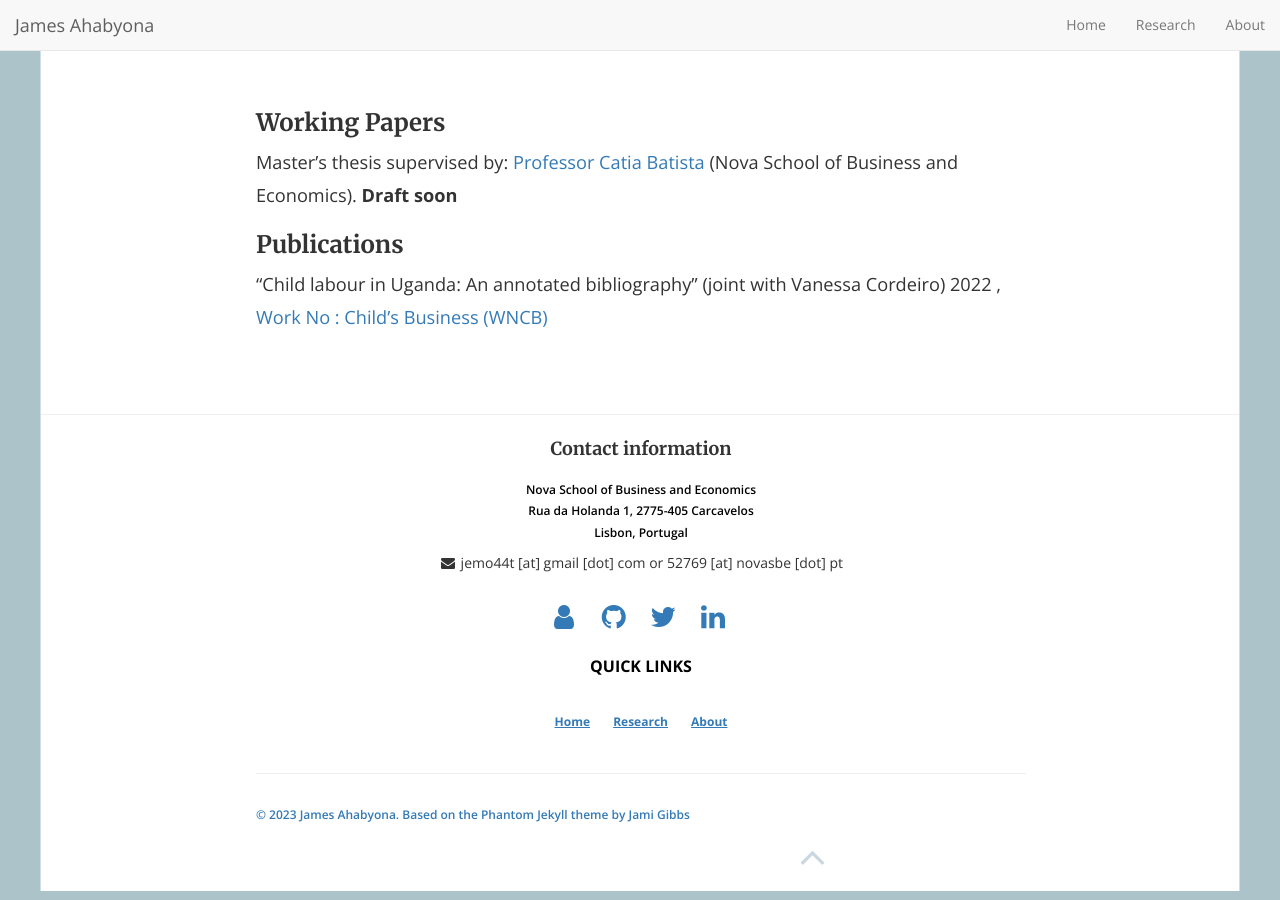
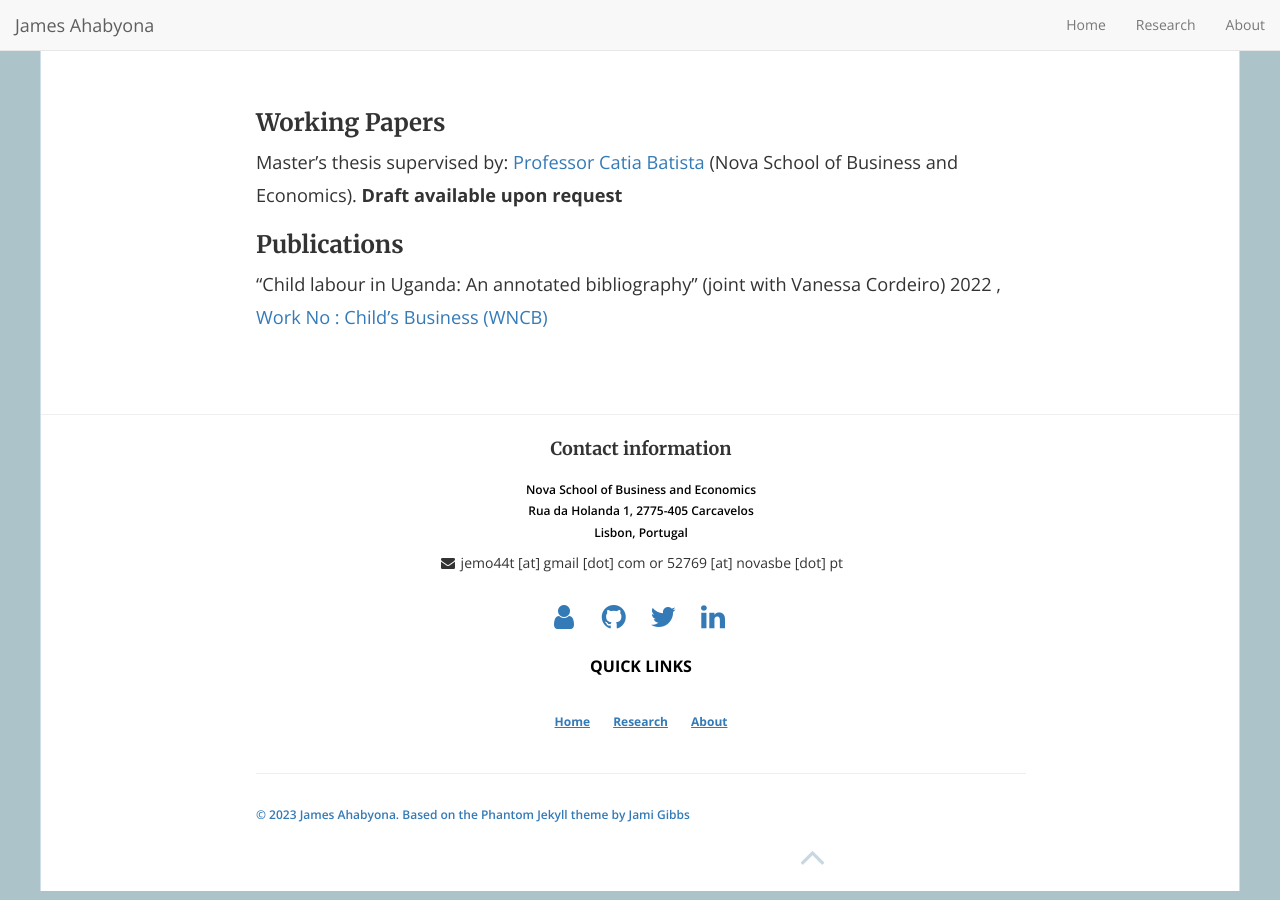
Before and after one commit to mariaelenaguer/mariaelenaguer.github.io, a Jekyll site: the page built from Research.md, in a window 1280 px wide. Built offline with Jekyll 4.4.1, drawn with Linux system fonts in a browser that asks for light colours; nearby versions of some CDN libraries.

Commit message:
Update Research.md

```diff
--- a/Research.md
+++ b/Research.md
@@ -5,7 +5,7 @@
 ---
 ### Working Papers
 
- Master’s thesis supervised by:  [Professor Catia Batista](https://www.catiabatista.org/) (Nova School of Business and Economics). <b>Draft soon</b>
+ Master’s thesis supervised by:  [Professor Catia Batista](https://www.catiabatista.org/) (Nova School of Business and Economics). <b>Draft available upon request</b>
 
 ### Publications
 
```
